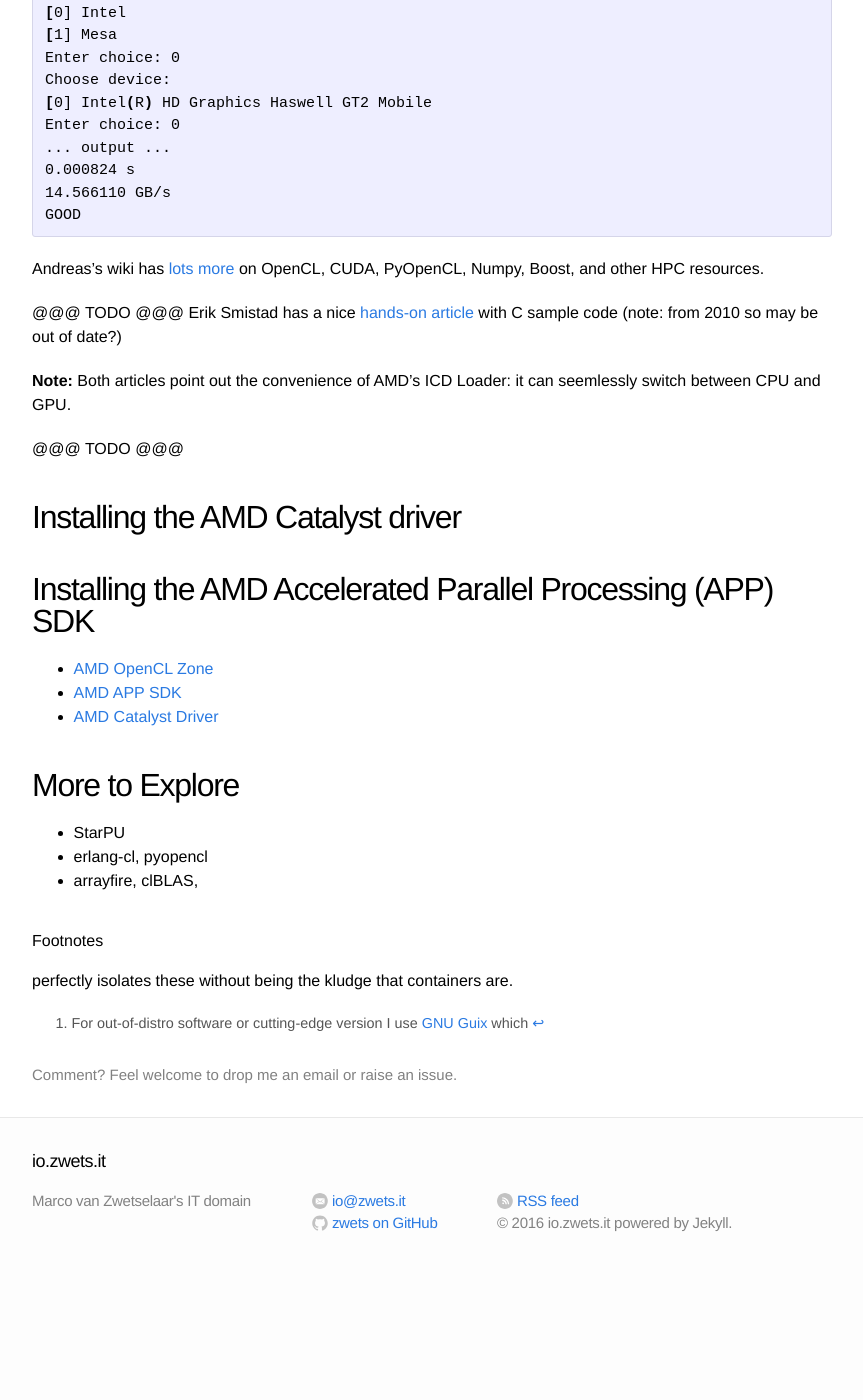
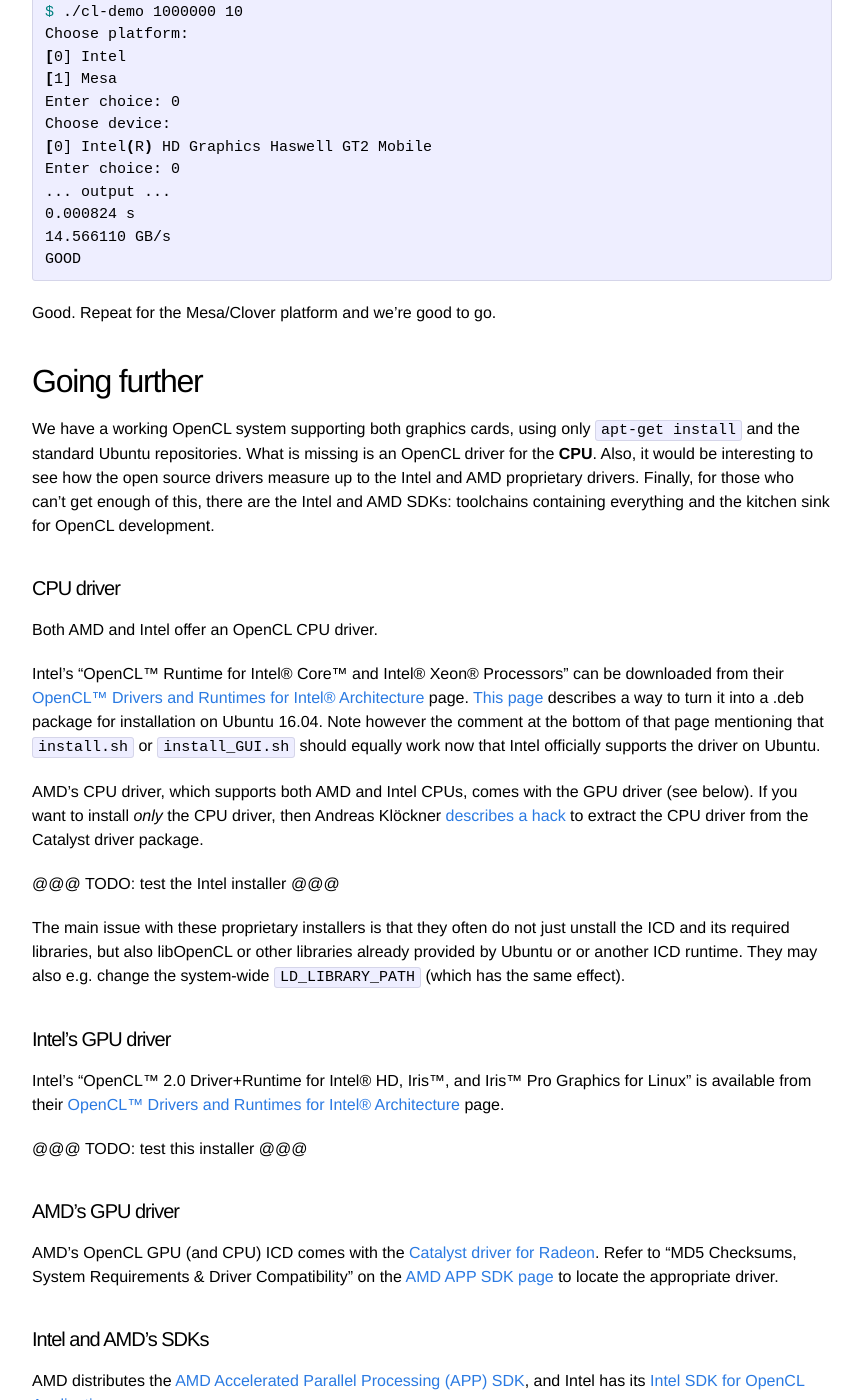
Before and after one commit to zwets/zwets.github.io, a Jekyll site: the page built from _posts/2016-08-18-opencl-on-a-dual-graphics-dell-m4800.md, in a window 1280 px wide and 1400 px high, scrolled down 3812 px. Shown: the whole window, without its empty margins (208-1071 px from the left). Built offline with Jekyll 4.4.1, drawn with Linux system fonts in a browser that asks for light colours; before the commit the page ends 5092 px from its top, so only the background shows below that; some of the changed text lies outside the part shown.

Commit message:
Completed text, now test the installation.

````diff
--- a/_posts/2016-08-18-opencl-on-a-dual-graphics-dell-m4800.md
+++ b/_posts/2016-08-18-opencl-on-a-dual-graphics-dell-m4800.md
@@ -158,26 +158,28 @@ Install the Intel and Mesa ICDs to obtain the relevant platforms:
 ```bash
 $ sudo apt-get install beignet-opencl-icd mesa-opencl-icd
 $ clinfo -l
-Platform #0: Intel Gen OCL Driver
- `-- Device #0: Intel(R) HD Graphics Haswell GT2 Mobile
-Platform #1: Clover
- `-- Device #0: AMD CAPE VERDE (DRM 2.43.0, LLVM 3.8.0)
+Platform 0: Intel Gen OCL Driver
+ `-- Device 0: Intel(R) HD Graphics Haswell GT2 Mobile
+Platform 1: Clover
+ `-- Device 0: AMD CAPE VERDE (DRM 2.43.0, LLVM 3.8.0)
 ```
 
-Each platform could provide a number of devices.  On my system it is one device on either
-platform.  Run `clinfo` without the `-l` argument to get a detailed overview of the platforms,
-and of the features of each device.
+Run `clinfo` without `-l` to get a detailed overview of the platforms and the features of each device.
 
-@@@ TODO @@@ table comparing the significant differences between my platforms (use `clinfo --raw).
+@@@ TODO @@@ table comparing the significant differences between my platforms (use `clinfo --raw`).
 
 
 ## Hitting the asphalt
 
 Andreas Klöckner's wiki has an [OpenCL HOWTO](https://wiki.tiker.net/OpenCLHowTo) with
-with links to [demo and testing code](https://github.com/hpc12/tools):
+[demo and testing code](https://github.com/hpc12/tools), as well as
+[lots more](https://wiki.tiker.net/WelcomePage) on OpenCL, CUDA, PyOpenCL, and the like.
+
+Test using his cl-demo:
 
 ```bash
-$ git clone 'https://github.com/hpc12/tools'
+$ git clone 'https://github.com/hpc12/tools' hpc12-tools
+$ cd hpc12-tools
 $ make
 $ ./cl-demo 1000000 10
 Choose platform:
@@ -193,34 +195,73 @@ Enter choice: 0
 GOOD
 ```
 
-Andreas's wiki has [lots more](https://wiki.tiker.net/WelcomePage) on OpenCL, CUDA, PyOpenCL,
-Numpy, Boost, and other HPC resources.
+Good. Repeat for the Mesa/Clover platform and we're good to go.
 
-@@@ TODO @@@ Erik Smistad has a nice
-[hands-on article](https://www.eriksmistad.no/getting-started-with-opencl-and-gpu-computing/)
-with C sample code (note: from 2010 so may be out of date?)
 
-**Note:** Both articles point out the convenience of AMD's ICD Loader: it can seemlessly
-switch between CPU and GPU.
+## Going further
 
-@@@ TODO @@@
+We have a working OpenCL system supporting both graphics cards, using only `apt-get install`
+and the standard Ubuntu repositories.  What is missing is an OpenCL driver for the **CPU**.
+Also, it would be interesting to see how the open source drivers measure up to the Intel
+and AMD proprietary drivers.  Finally, for those who can't get enough of this, there are
+the Intel and AMD SDKs: toolchains containing everything and the kitchen sink for OpenCL
+development.
 
-## Installing the AMD Catalyst driver
+#### CPU driver
 
-## Installing the AMD Accelerated Parallel Processing (APP) SDK
+Both AMD and Intel offer an OpenCL CPU driver.
 
-* [AMD OpenCL Zone](http://developer.amd.com/tools-and-sdks/opencl-zone/opencl-resources/getting-started-with-opencl/)
-* [AMD APP SDK](http://developer.amd.com/tools-and-sdks/opencl-zone/amd-accelerated-parallel-processing-app-sdk/)
-* [AMD Catalyst Driver](http://www.amd.com/en-us/innovations/software-technologies/technologies-gaming/catalyst)
+Intel's "OpenCL™ Runtime for Intel® Core™ and Intel® Xeon® Processors" can be downloaded from their
+[OpenCL™ Drivers and Runtimes for Intel® Architecture](https://software.intel.com/en-us/articles/opencl-drivers) page.
+[This page](https://bitbucket.org/snippets/bkchr/EkeMg) describes a way to turn it into a .deb
+package for installation on Ubuntu 16.04.  Note however the comment at the bottom of that page
+mentioning that `install.sh` or `install_GUI.sh` should equally work now that Intel officially
+supports the driver on Ubuntu.
 
+AMD's CPU driver, which supports both AMD and Intel CPUs, comes with the GPU driver (see below).
+If you want to install *only* the CPU driver, then Andreas Klöckner
+[describes a hack](https://wiki.tiker.net/OpenCLHowTo#Installing_the_AMD_ICD_loader_and_CPU_ICD_.28from_the_driver_package--probably_unsupported.29)
+to extract the CPU driver from the Catalyst driver package.
+
+@@@ TODO: test the Intel installer @@@
+
+The main issue with these proprietary installers is that they often do not just unstall the ICD
+and its required libraries, but also libOpenCL or other libraries already provided by Ubuntu or
+or another ICD runtime.  They may also e.g. change the system-wide `LD_LIBRARY_PATH` (which has
+the same effect).
+
+#### Intel's GPU driver
+
+Intel's "OpenCL™ 2.0 Driver+Runtime for Intel® HD, Iris™, and Iris™ Pro Graphics for Linux"
+is available from their
+[OpenCL™ Drivers and Runtimes for Intel® Architecture](https://software.intel.com/en-us/articles/opencl-drivers) page.
+
+@@@ TODO: test this installer @@@
+
+#### AMD's GPU driver
+
+AMD's OpenCL GPU (and CPU) ICD comes with the
+[Catalyst driver for Radeon](http://www.amd.com/en-us/innovations/software-technologies/technologies-gaming/catalyst).
+Refer to "MD5 Checksums, System Requirements & Driver Compatibility" on the
+[AMD APP SDK page](http://developer.amd.com/tools-and-sdks/opencl-zone/amd-accelerated-parallel-processing-app-sdk/)
+to locate the appropriate driver.
+
+#### Intel and AMD's SDKs
+
+AMD distributes the
+[AMD Accelerated Parallel Processing (APP) SDK](http://developer.amd.com/tools-and-sdks/opencl-zone/amd-accelerated-parallel-processing-app-sdk/),
+and Intel has its
+[Intel SDK for OpenCL Applications](https://software.intel.com/en-us/articles/opencl-drivers).
+
+I will not cover these here.
 
 ## More to Explore
 
 * StarPU
 * erlang-cl, pyopencl
-* arrayfire, clBLAS,
+* [ArrayFire](http://arrayfire.com/why-arrayfire/)
+
 
 ###### Footnotes
 
-[^1]: For out-of-distro software or cutting-edge version I use [GNU Guix](https://guix.gnu.org/) which
-perfectly isolates these without being the kludge that containers are.
+[^1]: For out-of-distro software or cutting-edge version I use [GNU Guix](https://guix.gnu.org/) which perfectly isolates these without being the kludge that containers are.
````
